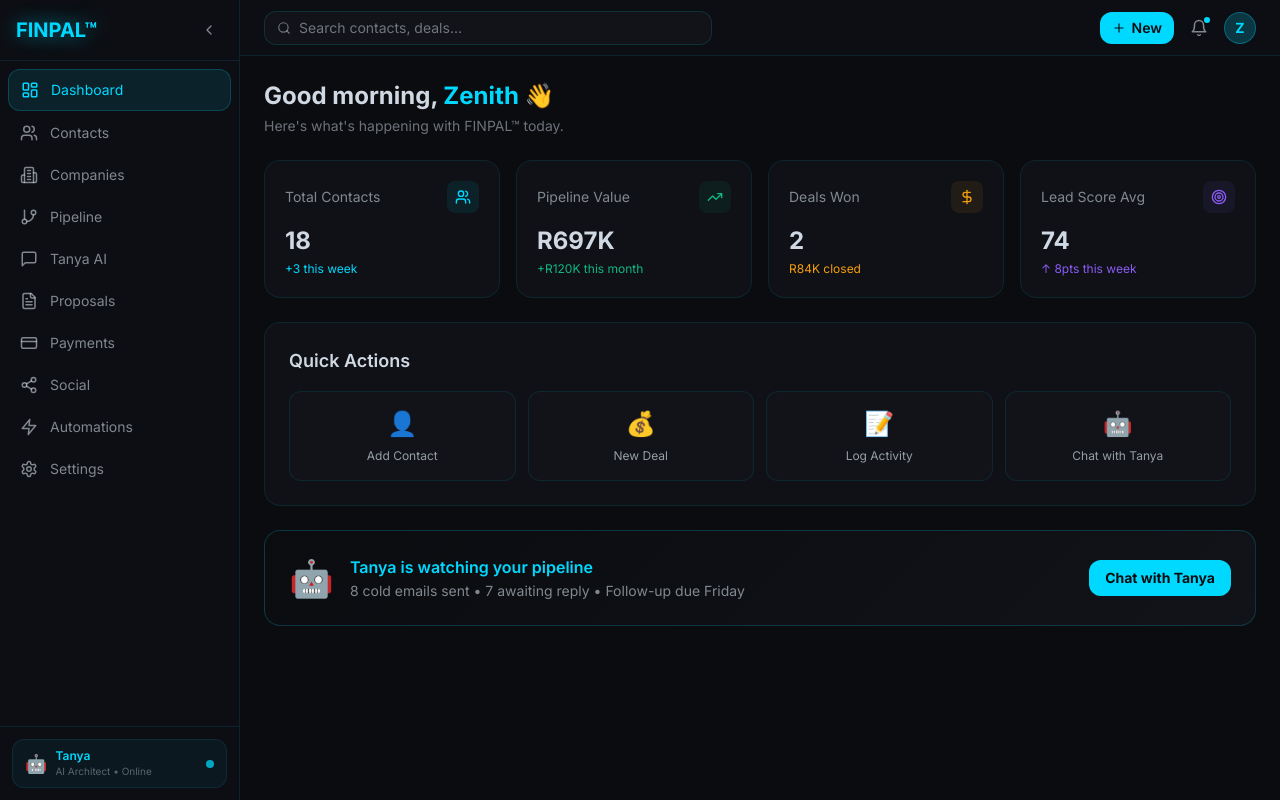
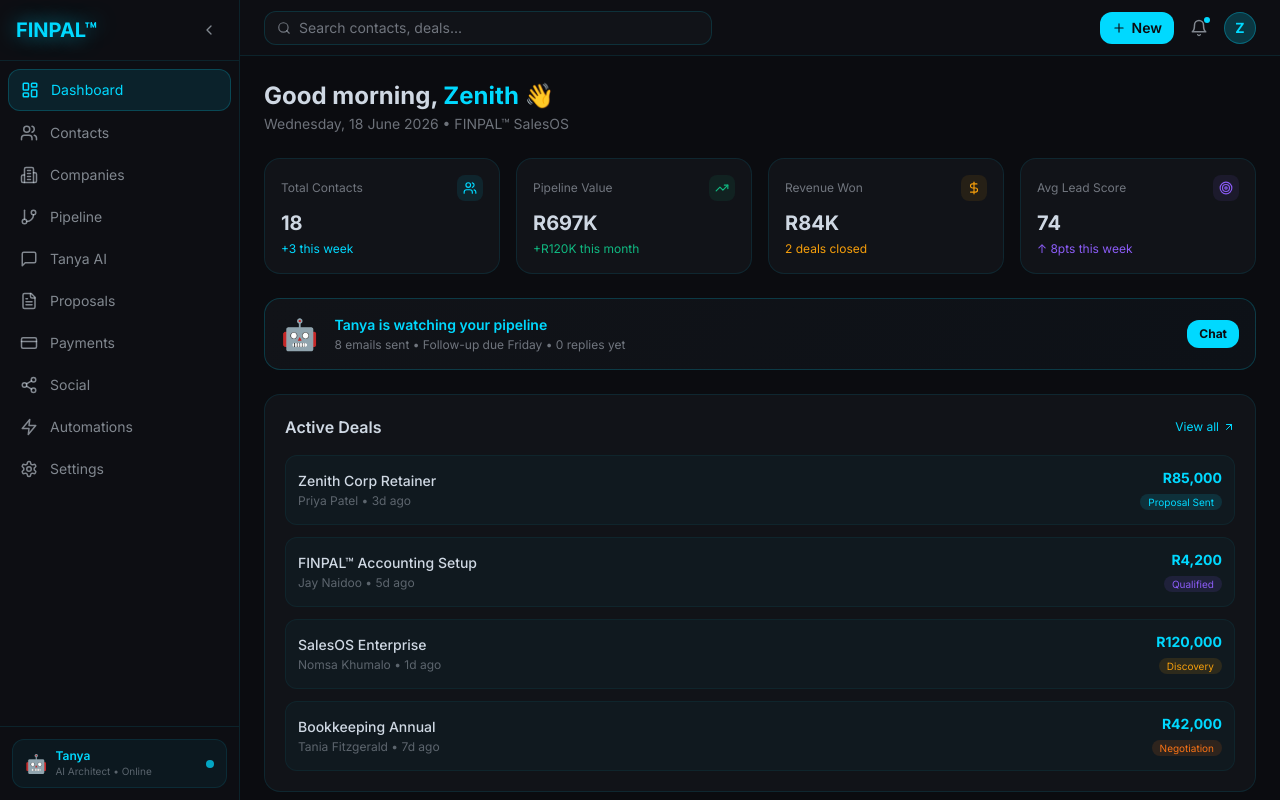
Before and after one commit to ZenithPro-sys/finpal-salesos, a Next.js app: page /dashboard in a window 1280 px wide. Built offline with nearby package versions, Linux system fonts and the light colour scheme.

Commit message:
feat: build full dashboard with live data

```diff
--- a/app/(dashboard)/dashboard/page.tsx
+++ b/app/(dashboard)/dashboard/page.tsx
@@ -1,80 +1,114 @@
-import { Users, TrendingUp, DollarSign, Target } from 'lucide-react'
+import { Users, TrendingUp, DollarSign, Target, ArrowUpRight } from 'lucide-react'
 
 const stats = [
   { label: 'Total Contacts', value: '18', icon: Users, change: '+3 this week', color: '#00D9FF' },
   { label: 'Pipeline Value', value: 'R697K', icon: TrendingUp, change: '+R120K this month', color: '#10b981' },
-  { label: 'Deals Won', value: '2', icon: DollarSign, change: 'R84K closed', color: '#f59e0b' },
-  { label: 'Lead Score Avg', value: '74', icon: Target, change: '↑ 8pts this week', color: '#8b5cf6' },
+  { label: 'Revenue Won', value: 'R84K', icon: DollarSign, change: '2 deals closed', color: '#f59e0b' },
+  { label: 'Avg Lead Score', value: '74', icon: Target, change: '↑ 8pts this week', color: '#8b5cf6' },
 ]
+
+const recentDeals = [
+  { name: 'Zenith Corp Retainer', contact: 'Priya Patel', value: 'R85,000', stage: 'Proposal Sent', days: 3 },
+  { name: 'FINPAL™ Accounting Setup', contact: 'Jay Naidoo', value: 'R4,200', stage: 'Qualified', days: 5 },
+  { name: 'SalesOS Enterprise', contact: 'Nomsa Khumalo', value: 'R120,000', stage: 'Discovery', days: 1 },
+  { name: 'Bookkeeping Annual', contact: 'Tania Fitzgerald', value: 'R42,000', stage: 'Negotiation', days: 7 },
+]
+
+const stageColors: Record<string, string> = {
+  'New Lead': '#6b7280',
+  'Contacted': '#3b82f6',
+  'Qualified': '#8b5cf6',
+  'Discovery': '#f59e0b',
+  'Proposal Sent': '#00D9FF',
+  'Negotiation': '#f97316',
+  'Won': '#10b981',
+  'Lost': '#ef4444',
+}
 
 export default function DashboardPage() {
   return (
-    <div className="space-y-6 animate-fade-in">
-      {/* Header */}
-      <div>
-        <h1 className="text-2xl font-bold text-[#CFD8E3]">
-          Good morning, <span className="text-[#00D9FF]">Zenith</span> 👋
-        </h1>
-        <p className="text-[#CFD8E3]/50 text-sm mt-1">
-          Here's what's happening with FINPAL™ today.
-        </p>
+    <div className="space-y-6">
+      <div className="flex items-center justify-between">
+        <div>
+          <h1 className="text-2xl font-bold text-[#CFD8E3]">
+            Good morning, <span className="text-[#00D9FF]">Zenith</span> 👋
+          </h1>
+          <p className="text-[#CFD8E3]/50 text-sm mt-0.5">Wednesday, 18 June 2026 • FINPAL™ SalesOS</p>
+        </div>
       </div>
 
-      {/* Stats Grid */}
-      <div className="grid grid-cols-1 sm:grid-cols-2 lg:grid-cols-4 gap-4">
+      {/* KPI Cards */}
+      <div className="grid grid-cols-2 lg:grid-cols-4 gap-4">
         {stats.map((stat) => {
           const Icon = stat.icon
           return (
-            <div key={stat.label} className="glass rounded-2xl p-5 hover:border-[#00D9FF]/30 transition">
-              <div className="flex items-center justify-between mb-3">
-                <span className="text-[#CFD8E3]/60 text-sm">{stat.label}</span>
-                <div className="p-2 rounded-lg" style={{ background: `${stat.color}15` }}>
-                  <Icon size={16} style={{ color: stat.color }} />
+            <div key={stat.label} className="rounded-2xl p-4" style={{background:'#111318', border:'1px solid rgba(0,217,255,0.1)'}}>
+              <div className="flex items-center justify-between mb-2">
+                <span className="text-[#CFD8E3]/50 text-xs">{stat.label}</span>
+                <div className="p-1.5 rounded-lg" style={{ background: `${stat.color}18` }}>
+                  <Icon size={14} style={{ color: stat.color }} />
                 </div>
               </div>
-              <p className="text-2xl font-bold text-[#CFD8E3]">{stat.value}</p>
+              <p className="text-xl font-bold text-[#CFD8E3]">{stat.value}</p>
               <p className="text-xs mt-1" style={{ color: stat.color }}>{stat.change}</p>
             </div>
           )
         })}
       </div>
 
-      {/* Quick Actions */}
-      <div className="glass rounded-2xl p-6">
-        <h2 className="text-lg font-semibold text-[#CFD8E3] mb-4">Quick Actions</h2>
-        <div className="grid grid-cols-2 md:grid-cols-4 gap-3">
-          {[
-            { label: 'Add Contact', emoji: '👤', href: '/contacts/new' },
-            { label: 'New Deal', emoji: '💰', href: '/pipeline/new' },
-            { label: 'Log Activity', emoji: '📝', href: '/activities/new' },
-            { label: 'Chat with Tanya', emoji: '🤖', href: '/ai' },
-          ].map(action => (
-            <a
-              key={action.label}
-              href={action.href}
-              className="flex flex-col items-center gap-2 p-4 rounded-xl bg-[#111318] border border-[#00D9FF]/10 hover:border-[#00D9FF]/40 hover:bg-[#00D9FF]/5 transition cursor-pointer"
-            >
-              <span className="text-2xl">{action.emoji}</span>
-              <span className="text-xs text-[#CFD8E3]/70 text-center">{action.label}</span>
-            </a>
+      {/* Tanya AI Banner */}
+      <div className="rounded-2xl p-4 flex items-center gap-4" style={{background:'linear-gradient(135deg, #111318, #0d1117)', border:'1px solid rgba(0,217,255,0.2)'}}>
+        <span className="text-3xl">🤖</span>
+        <div className="flex-1 min-w-0">
+          <p className="font-semibold text-[#00D9FF] text-sm">Tanya is watching your pipeline</p>
+          <p className="text-xs text-[#CFD8E3]/50 mt-0.5 truncate">8 emails sent • Follow-up due Friday • 0 replies yet</p>
+        </div>
+        <a href="/ai" className="shrink-0 px-3 py-1.5 rounded-xl text-xs font-bold" style={{background:'#00D9FF', color:'#0B0C10'}}>
+          Chat
+        </a>
+      </div>
+
+      {/* Recent Deals */}
+      <div className="rounded-2xl p-5" style={{background:'#111318', border:'1px solid rgba(0,217,255,0.1)'}}>
+        <div className="flex items-center justify-between mb-4">
+          <h2 className="font-semibold text-[#CFD8E3]">Active Deals</h2>
+          <a href="/pipeline" className="text-xs text-[#00D9FF] flex items-center gap-1">
+            View all <ArrowUpRight size={12} />
+          </a>
+        </div>
+        <div className="space-y-3">
+          {recentDeals.map((deal) => (
+            <div key={deal.name} className="flex items-center gap-3 p-3 rounded-xl" style={{background:'rgba(0,217,255,0.03)', border:'1px solid rgba(0,217,255,0.06)'}}>
+              <div className="flex-1 min-w-0">
+                <p className="text-sm font-medium text-[#CFD8E3] truncate">{deal.name}</p>
+                <p className="text-xs text-[#CFD8E3]/40 mt-0.5">{deal.contact} • {deal.days}d ago</p>
+              </div>
+              <div className="text-right shrink-0">
+                <p className="text-sm font-bold text-[#00D9FF]">{deal.value}</p>
+                <span className="text-[10px] px-2 py-0.5 rounded-full" style={{background: `${stageColors[deal.stage]}20`, color: stageColors[deal.stage]}}>
+                  {deal.stage}
+                </span>
+              </div>
+            </div>
           ))}
         </div>
       </div>
 
-      {/* Tanya AI Banner */}
-      <div className="rounded-2xl p-6 border border-[#00D9FF]/20" style={{background: 'linear-gradient(135deg, #0B0C10, #111318)'}}>
-        <div className="flex items-center gap-4">
-          <div className="text-4xl">🤖</div>
-          <div>
-            <p className="font-semibold text-[#00D9FF]">Tanya is watching your pipeline</p>
-            <p className="text-sm text-[#CFD8E3]/60 mt-0.5">
-              8 cold emails sent • 7 awaiting reply • Follow-up due Friday
-            </p>
-          </div>
-          <a href="/ai" className="ml-auto px-4 py-2 rounded-xl bg-[#00D9FF] text-[#0B0C10] text-sm font-bold hover:opacity-90 transition whitespace-nowrap">
-            Chat with Tanya
+      {/* Quick Actions */}
+      <div className="grid grid-cols-4 gap-3">
+        {[
+          { label: 'Contacts', emoji: '👥', href: '/contacts' },
+          { label: 'Pipeline', emoji: '📊', href: '/pipeline' },
+          { label: 'Tanya AI', emoji: '🤖', href: '/ai' },
+          { label: 'Tasks', emoji: '✅', href: '/tasks' },
+        ].map(action => (
+          <a key={action.label} href={action.href}
+            className="flex flex-col items-center gap-2 p-3 rounded-xl text-center transition"
+            style={{background:'#111318', border:'1px solid rgba(0,217,255,0.1)'}}>
+            <span className="text-xl">{action.emoji}</span>
+            <span className="text-[10px] text-[#CFD8E3]/60">{action.label}</span>
           </a>
-        </div>
+        ))}
       </div>
     </div>
   )
```
